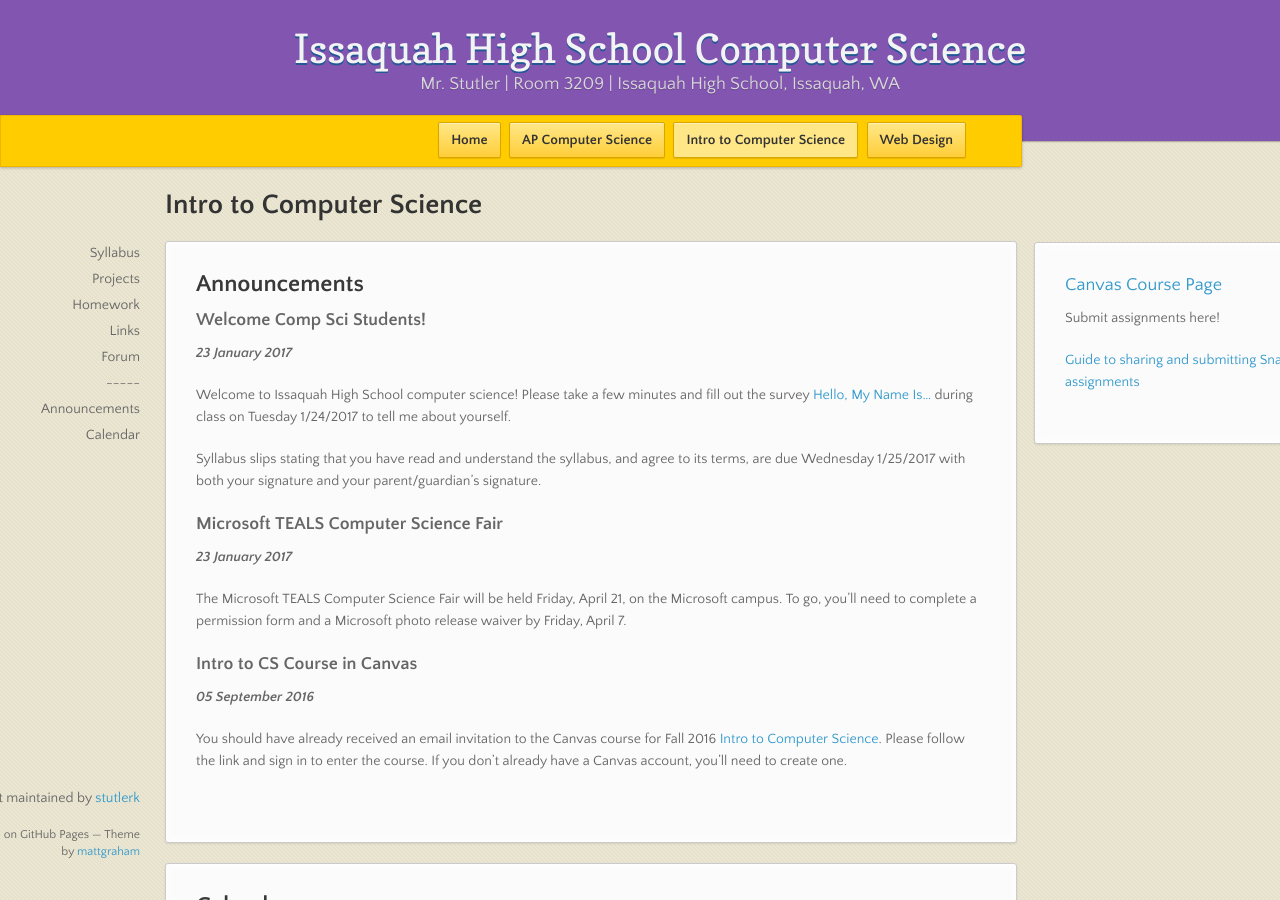
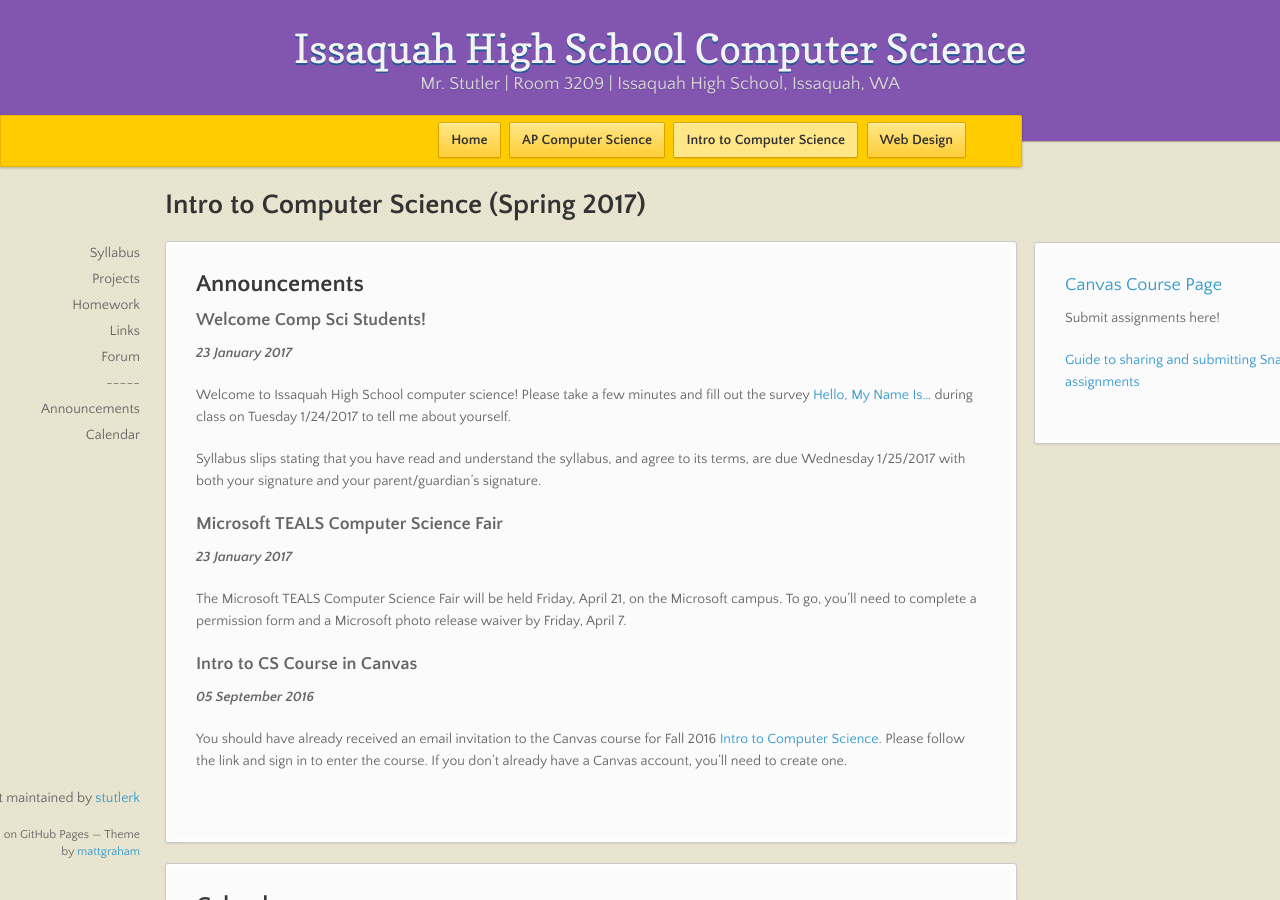
Before and after one commit to stutlerk/ihs-website, a Jekyll site: the page built from introcs/index.html, in a window 1280 px wide and 900 px high. Built offline with Jekyll 4.4.1, drawn with Linux system fonts in a browser that asks for light colours; nearby versions of some CDN libraries.

Commit message:
Update index.html

```diff
--- a/introcs/index.html
+++ b/introcs/index.html
@@ -5,7 +5,7 @@ layout: course
 
 forum: https://groups.google.com/forum/#!forum/ihsintrocompsci
 ---
-<h1>Intro to Computer Science</h1>
+<h1>Intro to Computer Science (Spring 2017)</h1>
 
 <section>
     <h2>Announcements</h2>
@@ -18,7 +18,7 @@ forum: https://groups.google.com/forum/#!forum/ihsintrocompsci
     {% endfor %}
 
     <aside>
-        <h3><a href="https://canvas.instructure.com/courses/1071125" target="_blank">Canvas Course Page</a></h3>
+        <h3><a href="https://canvas.instructure.com/courses/1120103" target="_blank">Canvas Course Page</a></h3>
         <p>Submit assignments here!</p>
         <p><a href="https://onedrive.live.com/view.aspx?resid=5F4171E7CD2A4033!72868&app=Word&authkey=!ADPqcgzuekAAkyg" target="_blank">Guide to sharing and submitting Snap! assignments</a></p>
         <!--
```
